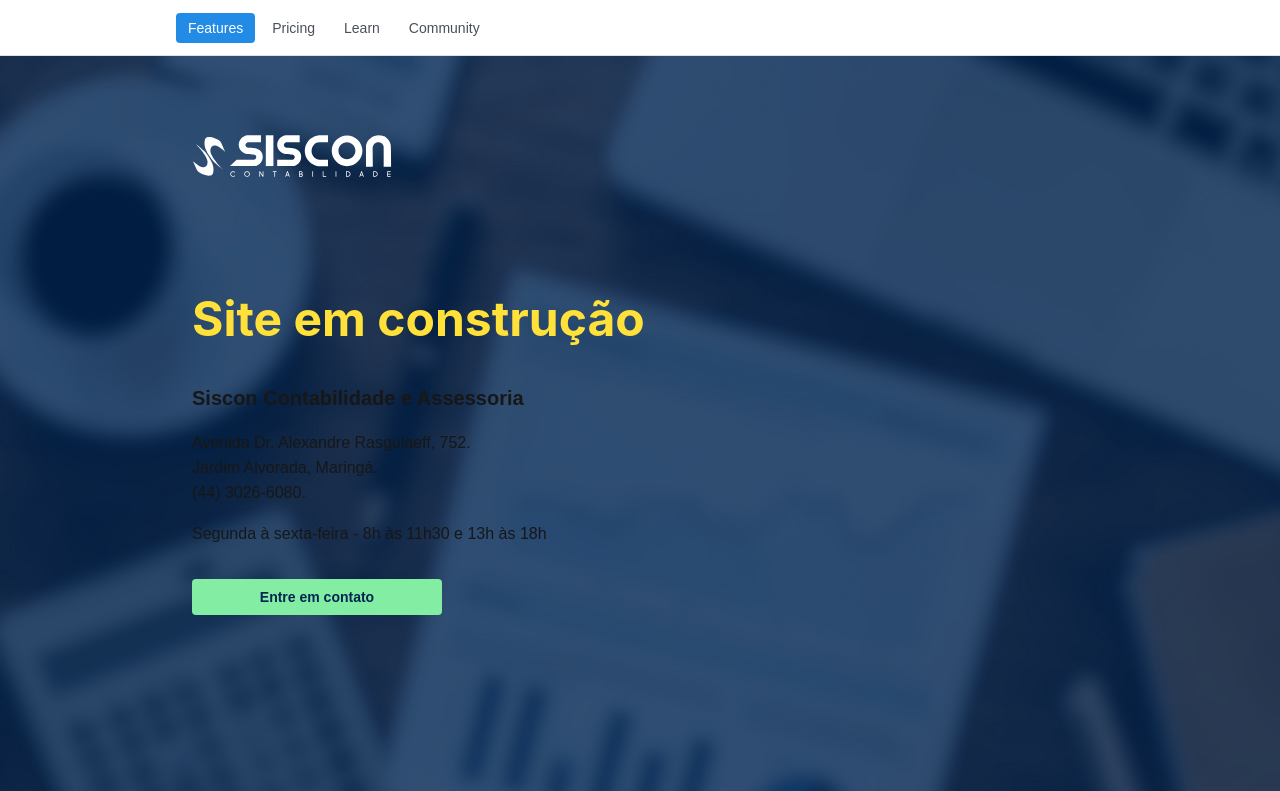
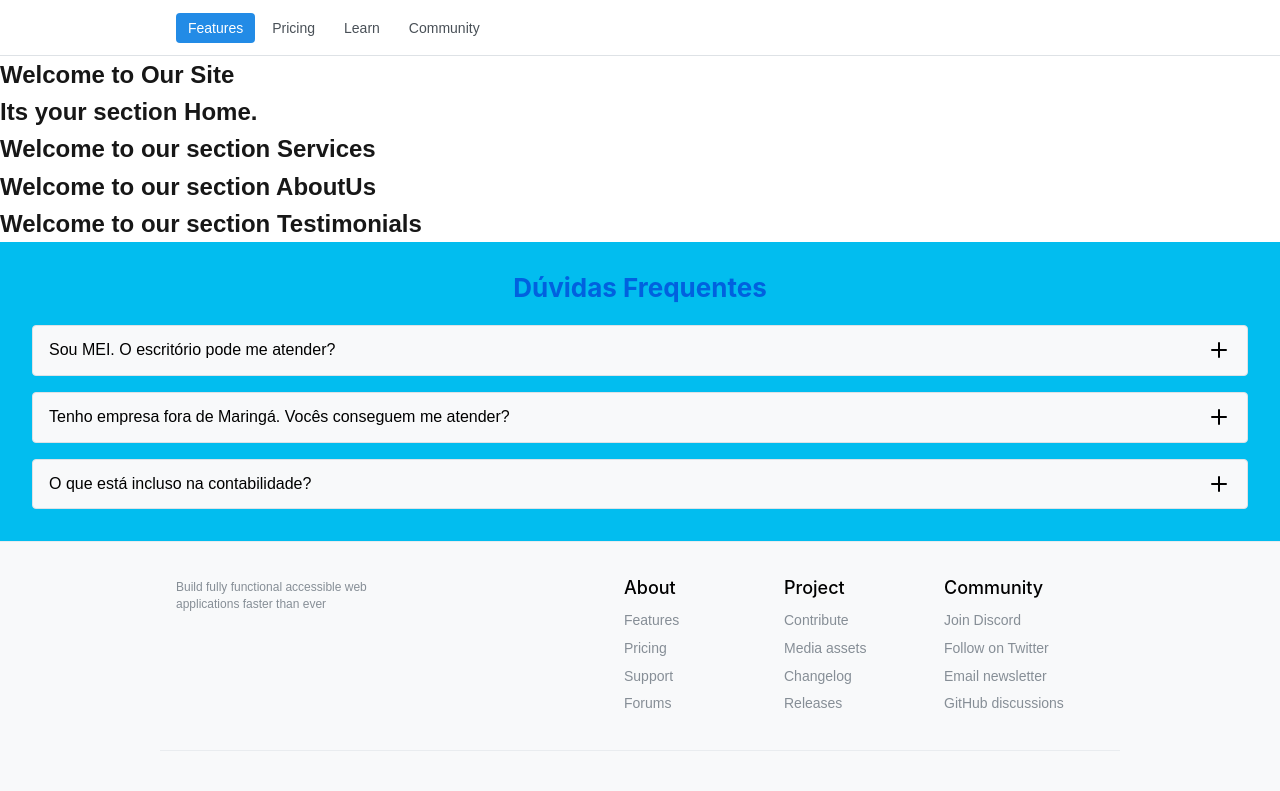
Before and after one commit to gtortajada/sisconcontabilidade.com, a Next.js app: page / in a window 1280 px wide. Shown: the top 791 px of the page. Built offline with nearby package versions, Linux system fonts and the light colour scheme.

Commit message:
feat: Criação de texto básico nas sections. + Correção de nome AboutTs.

```diff
--- a/src/app/page.tsx
+++ b/src/app/page.tsx
@@ -1,60 +1,17 @@
-"use client";
-
-import {
-  Box,
-  Button,
-  Container,
-  Flex,
-  Stack,
-  Text,
-  Title,
-} from "@mantine/core";
-import Image from "next/image";
+import AbouthUs from "@/components/sections/aboutUs/aboutUs";
+import { FAQ } from "@/components/sections/faq/faq";
+import Hero from "@/components/sections/hero/hero";
+import Services from "@/components/sections/services/services";
+import Testimonials from "@/components/sections/testimonials/testimonials";
 
 export default function Page() {
   return (
-    <Box
-      style={{
-        backgroundImage: "url('/images/bg-resolucao-alta.jpg')",
-        backgroundSize: "cover",
-        backgroundPosition: "center center",
-        backgroundRepeat: "no-repeat",
-        minHeight: "100vh",
-        minWidth: "100vw",
-      }}
-    >
-      <Container px="xl">
-        <Stack>
-          <Flex direction="column" wrap="nowrap" justify="flex-start" gap="xl">
-            <Image
-              src="/images/siscon-horizontal-branco.svg"
-              alt="Logo Siscon Contabilidade e Assessoria"
-              width={200}
-              height={200}
-            />
-            <Title c="#ffe139" fw="700" style={{ fontSize: "3rem" }}>Site em construção</Title>
-            <Flex direction="column" justify="center" gap="md">
-              <Text fw="700" size="xl">Siscon Contabilidade e Assessoria</Text>
-              <Flex direction="column">
-                <Text>Avenida Dr. Alexandre Rasgulaeff, 752.</Text>
-                <Text>Jardim Alvorada, Maringá.</Text>
-                <Text>(44) 3026-6080.</Text>
-              </Flex>
-              <Text> Segunda à sexta-feira - 8h às 11h30 e 13h às 18h</Text>
-            </Flex>
-            <Button
-              c="#012552"
-              bg="#83eda3"
-              w="50%"
-              maw="250"
-              component="a"
-              href="https://wa.me/554430266080"
-              target="_blank"
-              rel="noopener noreferrer"
-              >Entre em contato</Button>
-          </Flex>
-        </Stack>
-      </Container>
-    </Box>
+    <>
+      <Hero />
+      <Services />
+      <AbouthUs />
+      <Testimonials />
+      <FAQ />
+    </>
   );
 }
--- /dev/null
+++ b/src/components/sections/aboutUs/aboutUs.tsx
@@ -0,0 +1,7 @@
+export default function AboutUs() {
+  return (
+    <section className="hero">
+      <h1>Welcome to our section AboutUs</h1>
+    </section>
+  );
+}
--- /dev/null
+++ b/src/components/sections/faq/faq.tsx
@@ -0,0 +1,65 @@
+"use client";
+
+import { Accordion, Box, Group, Text, Title } from "@mantine/core";
+import { IconPlus } from "@tabler/icons-react";
+
+export const data = [
+  {
+    value: "Sou MEI. O escritório pode me atender?",
+    description:
+      "Sim. Atendemos desde MEIs até empresas de grande porte. Para MEIs, oferecemos suporte com obrigações fiscais e planejamento para a migração ai Simples Nacional, se for o caso.",
+  },
+  {
+    value: "Tenho empresa fora de Maringá. Vocês conseguem me atender?",
+    description:
+      "NSim! Atendemos empresas de todo o Brasil de forma 100% remota, com a mesma agilidade e qualidade do atendimento presencial.",
+  },
+  {
+    value: "O que está incluso na contabilidade?",
+    description:
+      "Tudo o que sua empresa precisa para estar em dia com o governo: guias de impostos, folha de pagamento, procedimentos trabalhistas, pró-labore, obrigações acessórias, entrega de declarações e suporte com dúvidas fiscais e tributárias.",
+  },
+];
+
+export function FAQ() {
+  const items = data.map((item) => (
+    <Accordion.Item key={item.value} value={item.value}>
+      <Accordion.Control>
+        <Group>
+          <Text>{item.value}</Text>
+        </Group>
+      </Accordion.Control>
+      <Accordion.Panel>
+        <Text size="xs" c="black">{item.description}</Text>
+      </Accordion.Panel>
+    </Accordion.Item>
+  ));
+
+  return (
+    <Box bg="#02BDEF" p="sm">
+      <Title order={2} m="md" ta="center" c="#0161DF">Dúvidas Frequentes</Title>
+      <Accordion
+        m="lg"
+        chevronPosition="right"
+        defaultValue="Apples"
+        chevronSize={24}
+        variant="separated"
+        disableChevronRotation
+        styles={{
+          item: { border: "1px solid var(--mantine-color-gray-3)" },
+          chevron: { "&[data-rotate]": { transform: "rotate(45deg)" } },
+        }}
+        chevron={
+          <IconPlus
+            style={{
+              width: "var(--accordion-chevron-size)",
+              height: "var(--accordion-chevron-size)",
+            }}
+          />
+        }
+      >
+        {items}
+      </Accordion>
+    </Box>
+  );
+}
--- a/src/components/sections/hero/hero.tsx
+++ b/src/components/sections/hero/hero.tsx
@@ -2,8 +2,7 @@
   return (
     <section className="hero">
       <h1>Welcome to Our Site</h1>
-      <p>Your journey starts here.</p>
-      <a href="/get-started" className="cta-button">Get Started</a>
+      <h2>Its your section Home.</h2>
     </section>
   );
 }
--- a/src/components/sections/services/services.tsx
+++ b/src/components/sections/services/services.tsx
@@ -0,0 +1,7 @@
+export default function Services() {
+  return (
+    <section className="hero">
+      <h1>Welcome to our section Services</h1>
+    </section>
+  );
+}
--- a/src/components/sections/testimonials/testimonials.tsx
+++ b/src/components/sections/testimonials/testimonials.tsx
@@ -0,0 +1,7 @@
+export default function Testimonials() {
+  return (
+    <section className="hero">
+      <h1>Welcome to our section Testimonials</h1>
+    </section>
+  );
+}
```
Also changed, not shown: src/components/sections/abouthUs/aboutUs.tsx (deleted).
